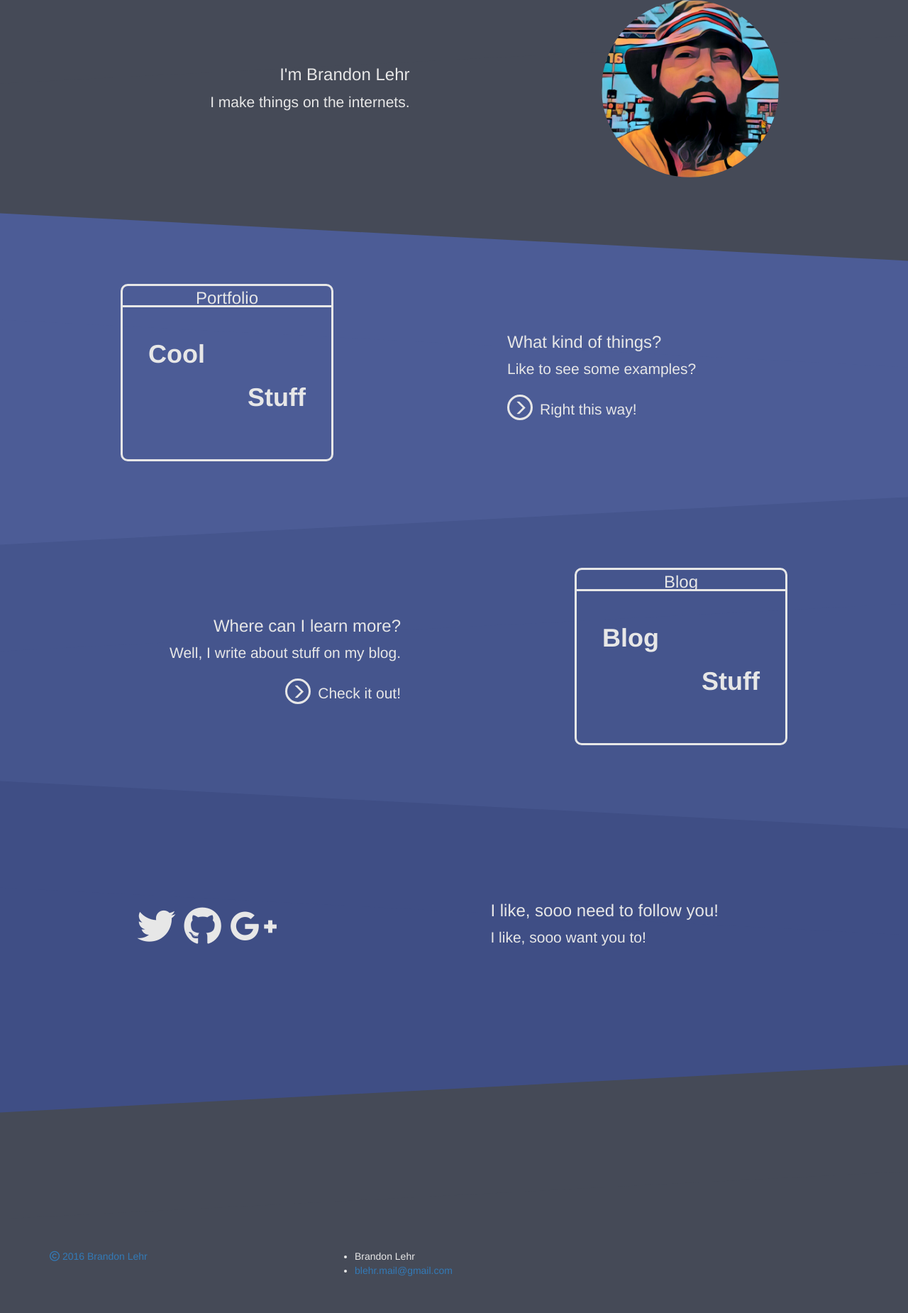
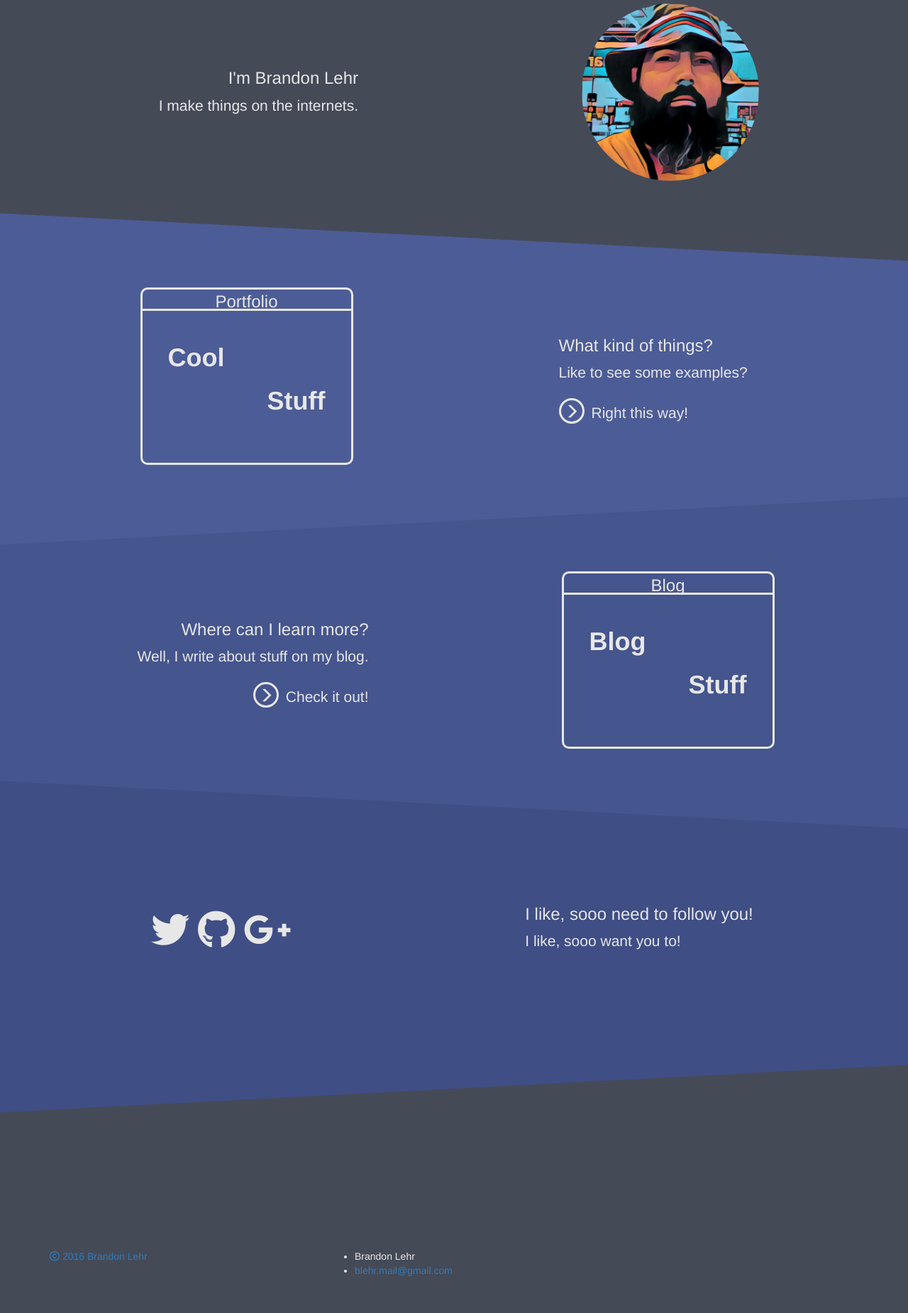
Before and after one commit to blehr/blehr.github.io, a Jekyll site: the page built from index.html, in a window 1280 px wide. Shown: the part 600-2450 px from the top of the page at 71% size. Built offline with Jekyll 4.4.1, drawn with Linux system fonts in a browser that asks for light colours; nearby versions of some CDN libraries.

Commit message:
css fixes

```diff
--- a/css/main.scss
+++ b/css/main.scss
@@ -162,6 +162,7 @@ body {
 .content {
 	width: 100%;
 	margin: auto;
+	padding: 5px;
 	position: relative;
 	top: -50px;
 	z-index: 20;
@@ -197,13 +198,15 @@ body {
 }
 
 .content-text {
-	width: 400px;
+	max-width: 400px;
+	min-width: 300px;
 	text-align: right;
 	padding: 5px;
 }
 
 .content-text-even {
-	width: 400px;
+	max-width: 400px;
+	min-width: 300px;
 	text-align: left;
 	padding: 5px;
 }
--- a/portfolio/game_of_life.css
+++ b/portfolio/game_of_life.css
@@ -10,7 +10,7 @@
 }
 
 .game-board {
-  width: 506px !important;
+  width: 506px;
   height: 306px;
   margin: auto;
   background-color: #eee;
@@ -39,7 +39,7 @@
 }
 
 .control-panel {
-  width: 506px !important;
+  width: 506px;
   margin: auto;
   text-align: center;
 }
```
